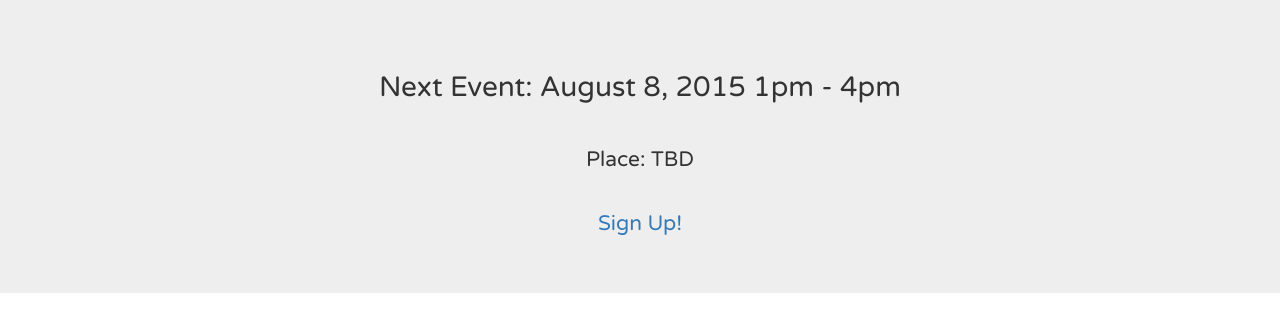
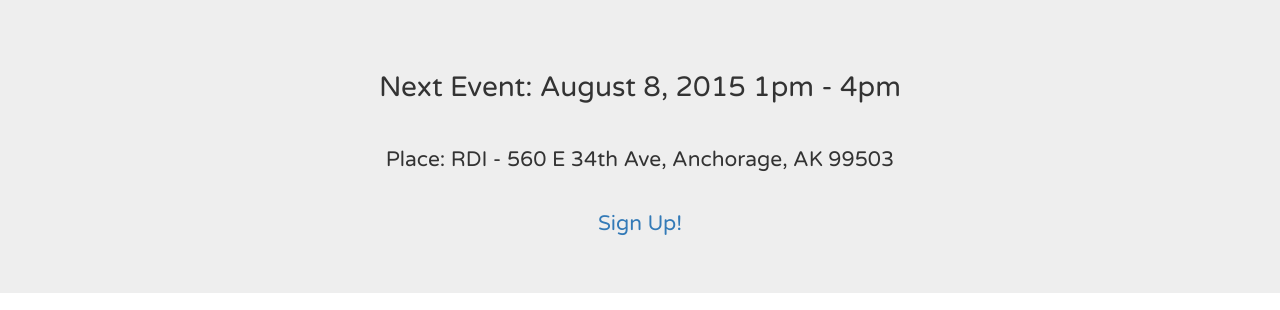
Before and after one commit to nodeschool/anchorage, a website: page index.html in a window 1280 px wide. Shown: the part 417-727 px from the top of the page. Drawn offline with nearby package versions, Linux system fonts and the light colour scheme.

Commit message:
Updated location

```diff
--- a/index.html
+++ b/index.html
@@ -44,7 +44,7 @@
     <div class="jumbotron jumbotron-next-event">
       <div class="container text-center">
         <h2>Next Event: August 8, 2015 1pm - 4pm</h2>
-        <h3>Place: TBD</h3>
+        <h3>Place: RDI - 560 E 34th Ave, Anchorage, AK 99503</h3>
         <h3><a href="http://goo.gl/forms/VKeLrhSVRE">Sign Up!</a></h3>
       </div>
     </div>
```
